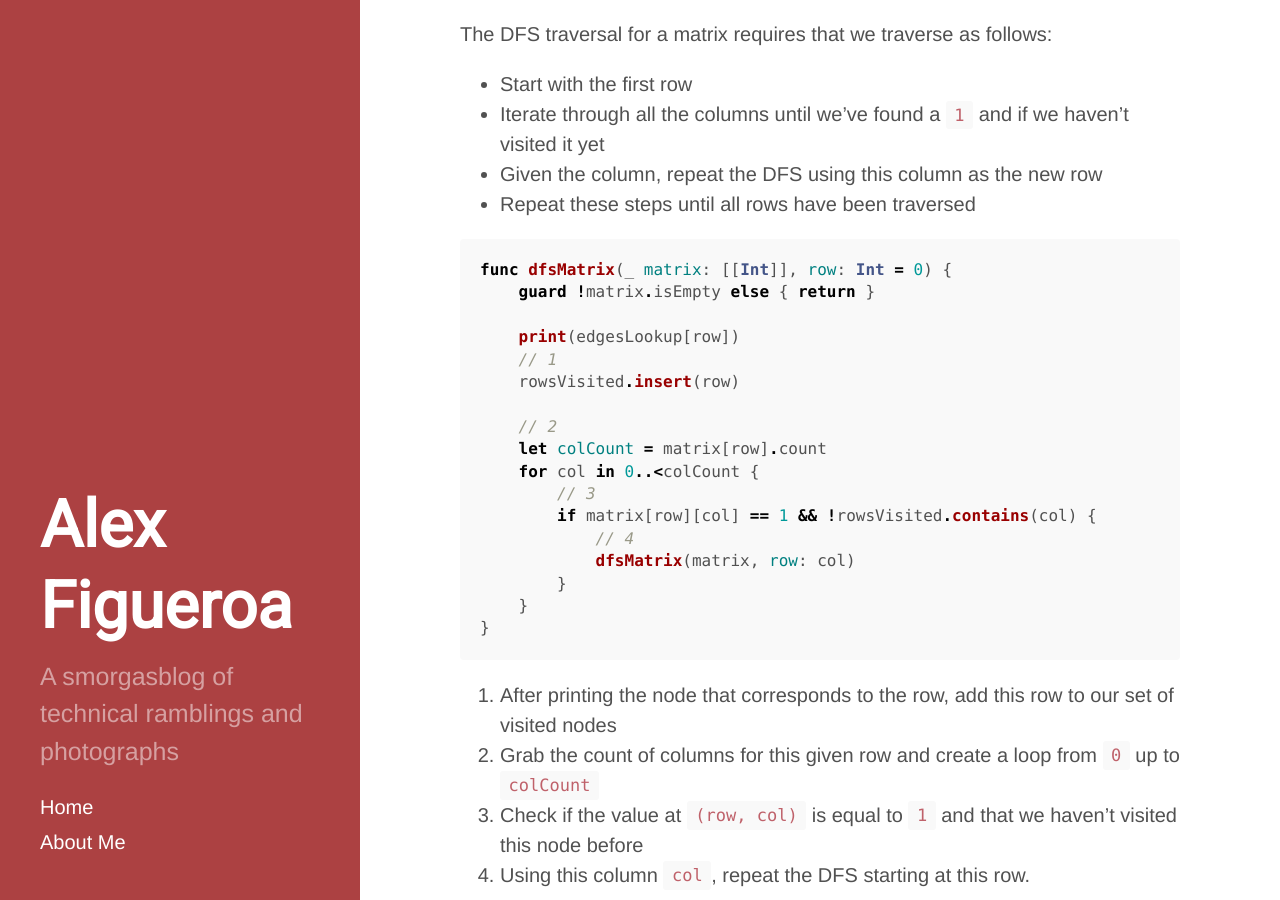
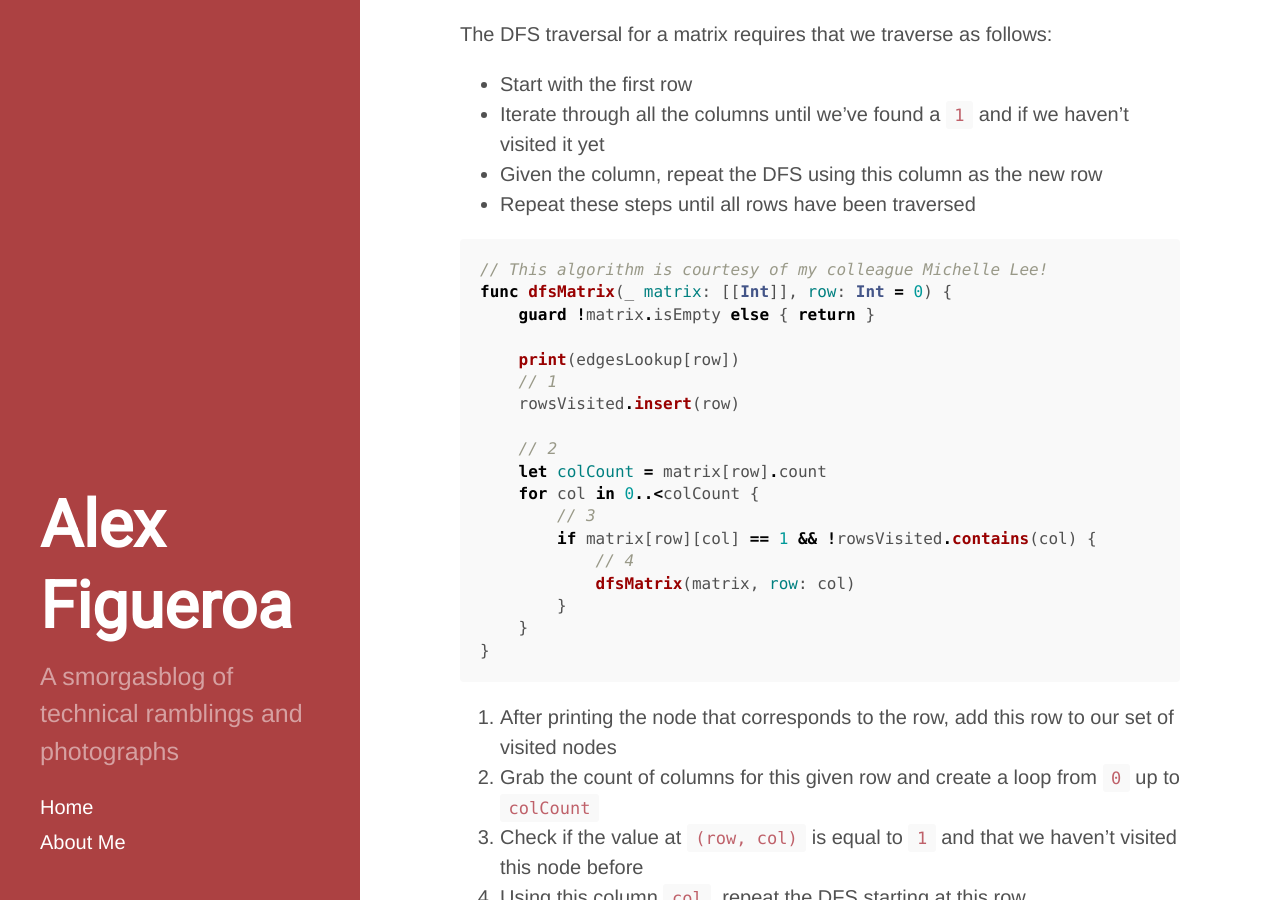
Before and after one commit to ajfigueroa/ajfigueroa.github.io, a Jekyll site: the page built from _posts/2018-07-18-Adjacency-Matrix.md, in a window 1280 px wide and 900 px high, scrolled down 5387 px. Built offline with Jekyll 4.4.1, drawn with Linux system fonts in a browser that asks for light colours.

Commit message:
[Adjacency Matrix] Add credit for DFS algorithm

````diff
--- a/_posts/2018-07-18-Adjacency-Matrix.md
+++ b/_posts/2018-07-18-Adjacency-Matrix.md
@@ -166,6 +166,7 @@ The DFS traversal for a matrix requires that we traverse as follows:
 - Repeat these steps until all rows have been traversed
 
 ```swift
+// This algorithm is courtesy of my colleague Michelle Lee!
 func dfsMatrix(_ matrix: [[Int]], row: Int = 0) {
     guard !matrix.isEmpty else { return }
 
````
